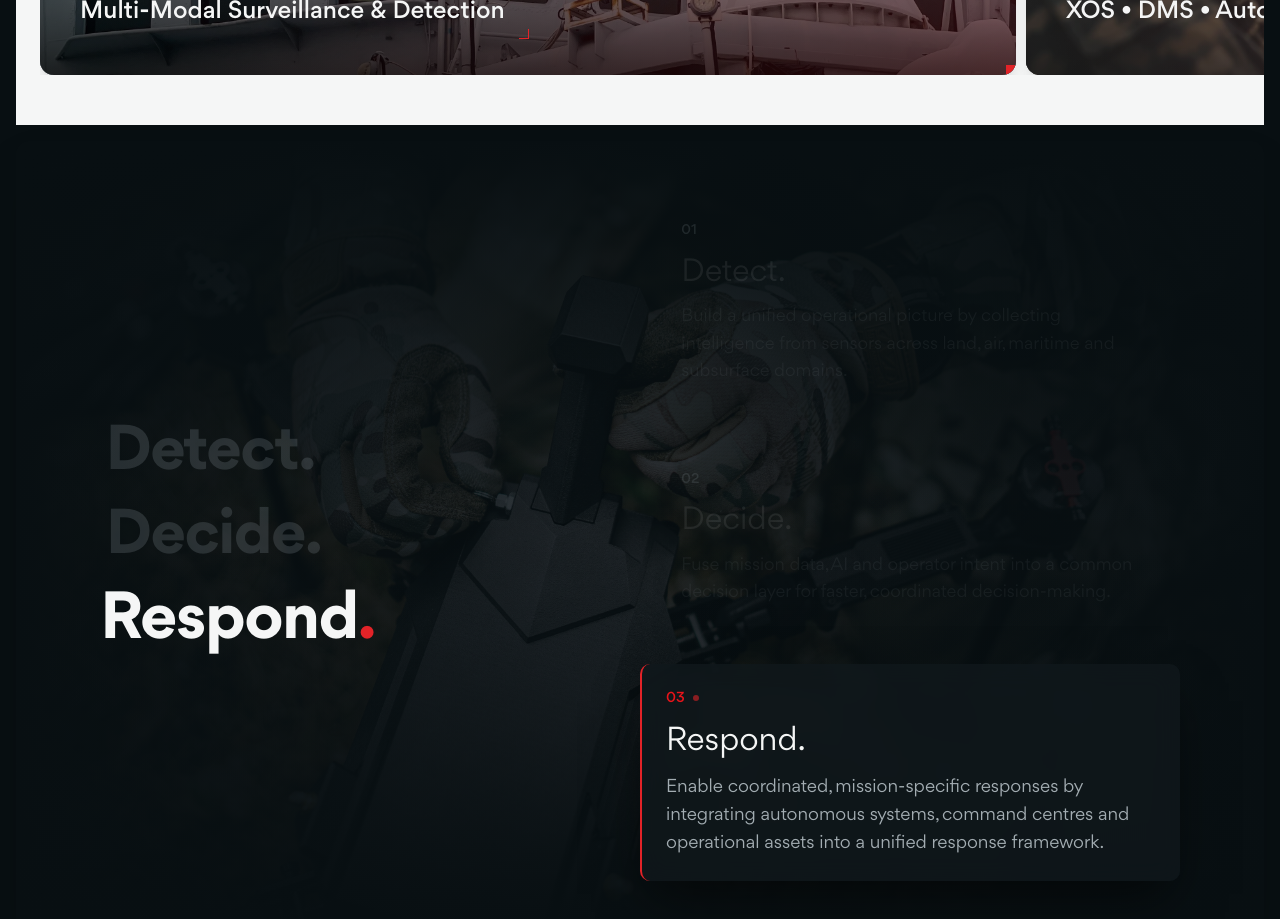
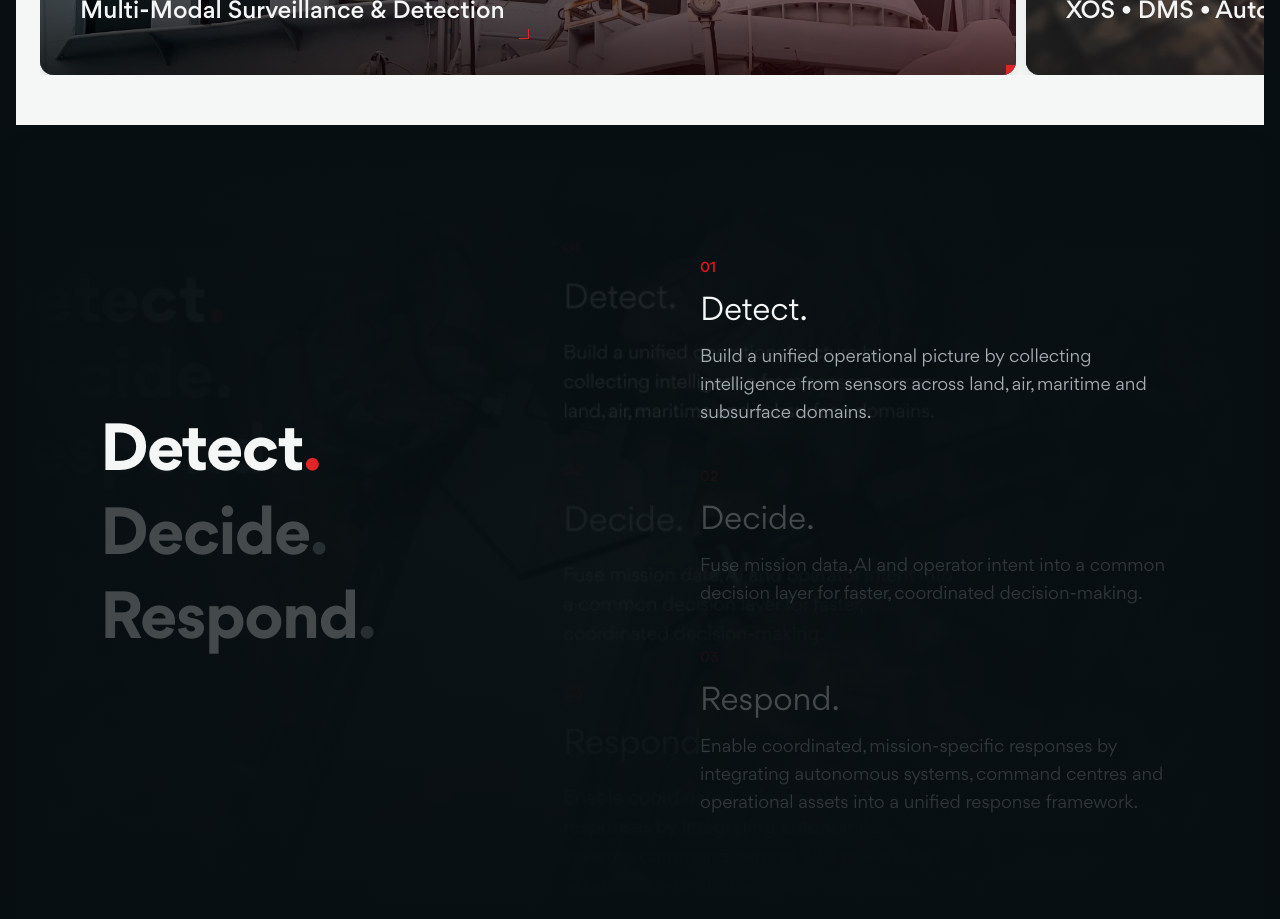
Before and after one commit to bobinthomas/rayonix, a Next.js app: page / in a window 1280 px wide. Shown: the part 2260-3179 px from the top of the page. Built offline with nearby package versions, Linux system fonts and the light colour scheme.

Commit message:
fix(mission-architecture): remove card bg wrappers for clean typography layout and implement continuous bi-directional GSAP scrub timeline

```diff
--- a/src/components/home/MissionArchitectureSection.tsx
+++ b/src/components/home/MissionArchitectureSection.tsx
@@ -1,6 +1,6 @@
 "use client";
 
-import { useState, useEffect, useRef, useCallback } from "react";
+import { useEffect, useRef } from "react";
 import Image from "next/image";
 import gsap from "gsap";
 import { ScrollTrigger } from "gsap/ScrollTrigger";
@@ -41,74 +41,98 @@ const pillars: MissionPillar[] = [
 ];
 
 export default function MissionArchitectureSection() {
-  const [activeIndex, setActiveIndex] = useState(0);
   const sectionRef = useRef<HTMLElement>(null);
   const cardRef = useRef<HTMLDivElement>(null);
 
-  // GSAP ScrollTrigger combined with native scroll calculation
+  // Element refs for continuous GSAP scrubbing
+  const leftWordRefs = useRef<(HTMLButtonElement | null)[]>([]);
+  const dotRefs = useRef<(HTMLSpanElement | null)[]>([]);
+  const pillarRefs = useRef<(HTMLDivElement | null)[]>([]);
+  const numberRefs = useRef<(HTMLSpanElement | null)[]>([]);
+
   useEffect(() => {
     if (typeof window === "undefined" || !sectionRef.current) return;
 
     const ctx = gsap.context(() => {
-      ScrollTrigger.create({
+      // Set initial visual states: Step 0 is fully active, Steps 1 and 2 are dimmed
+      gsap.set([leftWordRefs.current[0], pillarRefs.current[0]], { opacity: 1 });
+      gsap.set([leftWordRefs.current[1], pillarRefs.current[1]], { opacity: 0.25 });
+      gsap.set([leftWordRefs.current[2], pillarRefs.current[2]], { opacity: 0.25 });
+
+      gsap.set(dotRefs.current[0], { color: "#e22328" });
+      gsap.set(dotRefs.current[1], { color: "#7f8a91" });
+      gsap.set(dotRefs.current[2], { color: "#7f8a91" });
+
+      gsap.set(numberRefs.current[0], { color: "#e8141a" });
+      gsap.set(numberRefs.current[1], { color: "rgba(232, 20, 26, 0.3)" });
+      gsap.set(numberRefs.current[2], { color: "rgba(232, 20, 26, 0.3)" });
+
+      // Create a smooth scrubbed timeline: plays forward on scroll down, reverses symmetrically on scroll back (3 -> 2 -> 1)
+      const tl = gsap.timeline({
+        scrollTrigger: {
           trigger: sectionRef.current,
           start: "top top+=16",
           end: "bottom bottom-=16",
-        scrub: true,
-        onUpdate: (self) => {
-          const p = self.progress;
-          if (p < 0.33) {
-            setActiveIndex(0);
-          } else if (p < 0.66) {
-            setActiveIndex(1);
-          } else {
-            setActiveIndex(2);
-          }
+          scrub: 0.5,
         },
       });
+
+      // --- STAGE 0 to STAGE 1 (Detect -> Decide) ---
+      // Hold Stage 0 initially
+      tl.to({}, { duration: 0.5 });
+
+      // Cross-fade Step 0 down, Step 1 up
+      tl.to(
+        [leftWordRefs.current[0], pillarRefs.current[0]],
+        { opacity: 0.25, duration: 1, ease: "power1.inOut" },
+        "step0to1"
+      )
+        .to(dotRefs.current[0], { color: "#7f8a91", duration: 1, ease: "power1.inOut" }, "step0to1")
+        .to(numberRefs.current[0], { color: "rgba(232, 20, 26, 0.3)", duration: 1, ease: "power1.inOut" }, "step0to1")
+        .to(
+          [leftWordRefs.current[1], pillarRefs.current[1]],
+          { opacity: 1, duration: 1, ease: "power1.inOut" },
+          "step0to1"
+        )
+        .to(dotRefs.current[1], { color: "#e22328", duration: 1, ease: "power1.inOut" }, "step0to1")
+        .to(numberRefs.current[1], { color: "#e8141a", duration: 1, ease: "power1.inOut" }, "step0to1");
+
+      // Hold Stage 1 in center focus
+      tl.to({}, { duration: 0.6 });
+
+      // --- STAGE 1 to STAGE 2 (Decide -> Respond) ---
+      // Cross-fade Step 1 down, Step 2 up
+      tl.to(
+        [leftWordRefs.current[1], pillarRefs.current[1]],
+        { opacity: 0.25, duration: 1, ease: "power1.inOut" },
+        "step1to2"
+      )
+        .to(dotRefs.current[1], { color: "#7f8a91", duration: 1, ease: "power1.inOut" }, "step1to2")
+        .to(numberRefs.current[1], { color: "rgba(232, 20, 26, 0.3)", duration: 1, ease: "power1.inOut" }, "step1to2")
+        .to(
+          [leftWordRefs.current[2], pillarRefs.current[2]],
+          { opacity: 1, duration: 1, ease: "power1.inOut" },
+          "step1to2"
+        )
+        .to(dotRefs.current[2], { color: "#e22328", duration: 1, ease: "power1.inOut" }, "step1to2")
+        .to(numberRefs.current[2], { color: "#e8141a", duration: 1, ease: "power1.inOut" }, "step1to2");
+
+      // Hold Stage 2 before unpinning
+      tl.to({}, { duration: 0.5 });
     }, sectionRef);
 
-    // Fallback native scroll listener for instant reactivity
-    const handleScroll = () => {
-      const el = sectionRef.current;
-      if (!el) return;
-
-      const rect = el.getBoundingClientRect();
-      const cardHeight = cardRef.current?.offsetHeight || 792;
-      const stickyTop = Math.max(16, (window.innerHeight - cardHeight) / 2);
-      const totalScrollable = el.offsetHeight - cardHeight;
-      if (totalScrollable <= 0) return;
-
-      const scrolled = stickyTop - rect.top;
-      const progress = Math.max(0, Math.min(1, scrolled / totalScrollable));
-
-      if (progress < 0.33) {
-        setActiveIndex(0);
-      } else if (progress < 0.66) {
-        setActiveIndex(1);
-      } else {
-        setActiveIndex(2);
-      }
-    };
-
-    window.addEventListener("scroll", handleScroll, { passive: true });
-    handleScroll();
-
-    return () => {
-      ctx.revert();
-      window.removeEventListener("scroll", handleScroll);
-    };
+    return () => ctx.revert();
   }, []);
 
-  // Click on any stage to smoothly navigate to that stage
-  const scrollToStage = useCallback((index: number) => {
+  // Smooth scroll click navigation to stage
+  const scrollToStage = (index: number) => {
     const el = sectionRef.current;
     if (!el) return;
 
     const cardHeight = cardRef.current?.offsetHeight || 792;
     const stickyTop = Math.max(16, (window.innerHeight - cardHeight) / 2);
     const totalScrollable = el.offsetHeight - cardHeight;
-    const targetProgress = index === 0 ? 0.1 : index === 1 ? 0.5 : 0.85;
+    const targetProgress = index === 0 ? 0.05 : index === 1 ? 0.5 : 0.95;
     const sectionTop = el.getBoundingClientRect().top + window.scrollY;
     const targetScrollY = sectionTop - stickyTop + targetProgress * totalScrollable;
 
@@ -116,7 +140,7 @@ export default function MissionArchitectureSection() {
       top: targetScrollY,
       behavior: "smooth",
     });
-  }, []);
+  };
 
   return (
     <section
@@ -130,12 +154,12 @@ export default function MissionArchitectureSection() {
         ref={cardRef}
         className="sticky top-4 lg:top-[calc((100vh-792px)/2)] w-full min-h-[750px] lg:h-[792px] bg-[#080f12] overflow-hidden rounded-[14px] flex items-center justify-center px-6 sm:px-12 lg:px-[84px] py-16 lg:py-0 shadow-2xl"
       >
-        {/* Background Command Centre imagery at 20% opacity */}
+        {/* Background Image: detect-decide-respond-bg.webp matching Figma */}
         <div className="absolute inset-0 pointer-events-none overflow-hidden">
-          <div className="relative w-full h-full opacity-20">
+          <div className="relative w-full h-full opacity-25">
             <Image
-              src="/assets/command-centre.webp"
-              alt="Tactical Command Centre"
+              src="/assets/detect-decide-respond-bg.webp"
+              alt="Tactical Mission Equipment"
               fill
               priority={false}
               sizes="100vw"
@@ -151,83 +175,63 @@ export default function MissionArchitectureSection() {
         <div className="relative z-10 max-w-[1408px] mx-auto w-full grid grid-cols-1 lg:grid-cols-12 gap-10 lg:gap-16 items-center">
           {/* Left Column: Big Editorial Words (Detect. Decide. Respond.) */}
           <div className="lg:col-span-5 flex flex-col justify-center">
-            <h2 className="text-4xl sm:text-6xl lg:text-[64px] font-bold tracking-tight leading-tight lg:leading-[76px] select-none">
-              {pillars.map((pillar, idx) => {
-                const isActive = activeIndex === idx;
-                return (
+            <h2 className="text-4xl sm:text-6xl lg:text-[64px] font-bold tracking-tight leading-tight lg:leading-[76px] select-none text-[#f5f6f6]">
+              {pillars.map((pillar, idx) => (
                 <button
                   key={pillar.id}
+                  ref={(el) => {
+                    leftWordRefs.current[idx] = el;
+                  }}
                   type="button"
                   onClick={() => scrollToStage(idx)}
-                    className={`block text-left transition-all duration-500 ease-[cubic-bezier(0.16,1,0.3,1)] cursor-pointer py-1 ${
-                      isActive
-                        ? "opacity-100 scale-100 text-[#f5f6f6]"
-                        : "opacity-25 scale-95 text-[#7f8a91] hover:opacity-50"
-                    }`}
+                  className="block text-left py-1 cursor-pointer transition-transform duration-300 hover:scale-[1.02] will-change-[opacity]"
                 >
                   <span>{pillar.title.replace(".", "")}</span>
                   <span
-                      className={`transition-colors duration-500 ${
-                        isActive ? "text-[#e22328]" : "text-[#7f8a91]"
-                      }`}
+                    ref={(el) => {
+                      dotRefs.current[idx] = el;
+                    }}
+                    className="transition-colors duration-300"
                   >
                     .
                   </span>
                 </button>
-                );
-              })}
+              ))}
             </h2>
           </div>
 
-          {/* Right Column: 3 Pillar Explanations */}
-          <div className="lg:col-span-7 flex flex-col gap-6 sm:gap-8 max-w-[540px] lg:ml-auto">
-            {pillars.map((pillar, idx) => {
-              const isActive = activeIndex === idx;
-
-              return (
+          {/* Right Column: Clean Typography Without Card Backgrounds */}
+          <div className="lg:col-span-7 flex flex-col gap-8 sm:gap-10 max-w-[480px] lg:ml-auto">
+            {pillars.map((pillar, idx) => (
               <div
                 key={pillar.id}
+                ref={(el) => {
+                  pillarRefs.current[idx] = el;
+                }}
                 onClick={() => scrollToStage(idx)}
-                  className={`group relative flex flex-col gap-3 p-5 sm:p-6 rounded-[10px] cursor-pointer transition-all duration-600 ease-[cubic-bezier(0.16,1,0.3,1)] ${
-                    isActive
-                      ? "opacity-100 translate-x-0 scale-100 bg-[#10181c]/75 backdrop-blur-md border-l-2 border-[#e22328] shadow-2xl shadow-black/60"
-                      : "opacity-20 translate-x-2 scale-[0.97] border-l-2 border-transparent hover:opacity-40"
-                  }`}
+                className="flex flex-col gap-[12px] cursor-pointer transition-transform duration-300 hover:translate-x-1 will-change-[opacity]"
               >
                 {/* Step Number */}
-                  <div className="flex items-center gap-2">
                 <span
-                      className={`text-[14px] font-medium transition-colors duration-500 ${
-                        isActive ? "text-[#e8141a]" : "text-[#7f8a91]"
-                      }`}
+                  ref={(el) => {
+                    numberRefs.current[idx] = el;
+                  }}
+                  className="text-[14px] font-medium transition-colors duration-300"
                 >
                   {pillar.number}
                 </span>
-                    {isActive && (
-                      <span className="size-[6px] rounded-full bg-[#e22328] animate-pulse" />
-                    )}
-                  </div>
 
                 {/* Heading */}
-                  <h3
-                    className={`text-2xl sm:text-[32px] font-normal leading-[40px] transition-colors duration-500 ${
-                      isActive ? "text-[#f5f6f6]" : "text-[#f5f6f6]/40"
-                    }`}
-                  >
+                <h3 className="text-2xl sm:text-[32px] font-normal leading-[40px] text-[#f5f6f6]">
                   {pillar.title}
                 </h3>
 
                 {/* Description */}
-                  <p
-                    className={`text-[16px] sm:text-[18px] font-normal leading-[28px] transition-colors duration-500 ${
-                      isActive ? "text-[#a3adb2]" : "text-[#a3adb2]/40"
-                    }`}
-                  >
+                <p className="text-[16px] sm:text-[18px] font-normal leading-[28px] text-[#a3adb2]">
                   {pillar.description}
                 </p>
               </div>
-              );
-            })}
+            ))}
           </div>
         </div>
       </div>
```
Also changed, not shown: public/assets/detect-decide-respond-bg.webp (added). Lines whose indentation alone changed are shown as unchanged.
